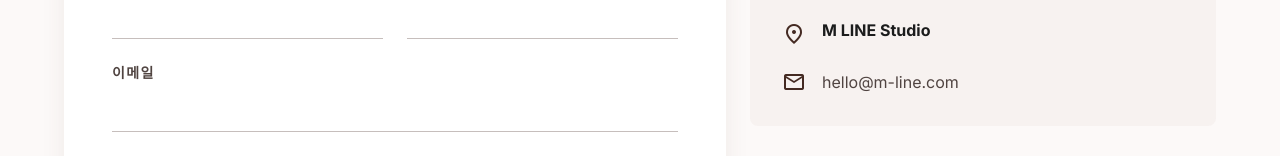
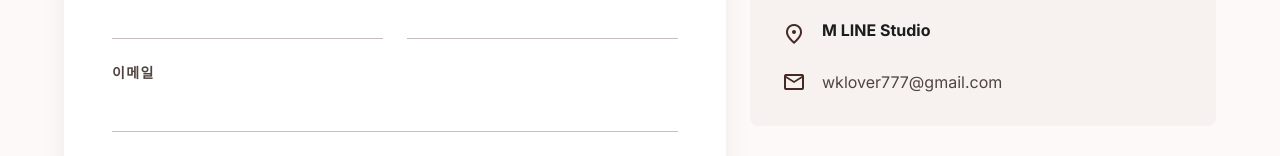
Before and after one commit to wklover777-ui/house-blog, a Next.js app: page /contact in a window 1280 px wide. Shown: the part 366-522 px from the top of the page. Built offline with nearby package versions, Linux system fonts and the light colour scheme; a web font is replaced by a local one.

Commit message:
content: update contact email to wklover777@gmail.com

```diff
--- a/src/app/contact/page.tsx
+++ b/src/app/contact/page.tsx
@@ -149,8 +149,8 @@
               </div>
               <div className="flex items-center gap-4 mt-6">
                 <span className="material-symbols-outlined text-primary">mail</span>
-                <a href="mailto:hello@m-line.com" className="hover:text-primary transition-colors">
-                  hello@m-line.com
+                <a href="mailto:wklover777@gmail.com" className="hover:text-primary transition-colors">
+                  wklover777@gmail.com
                 </a>
               </div>
             </div>
```
